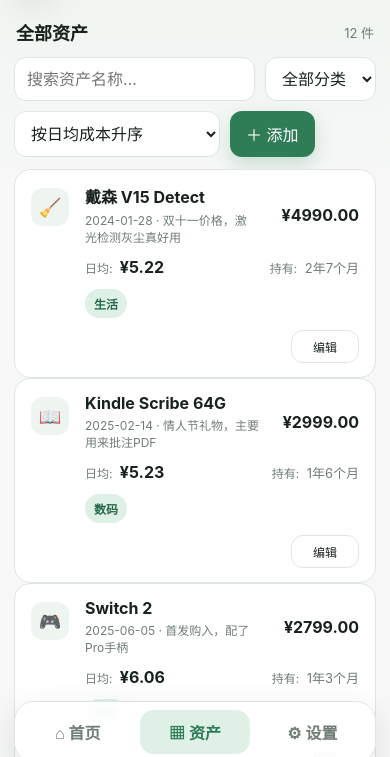
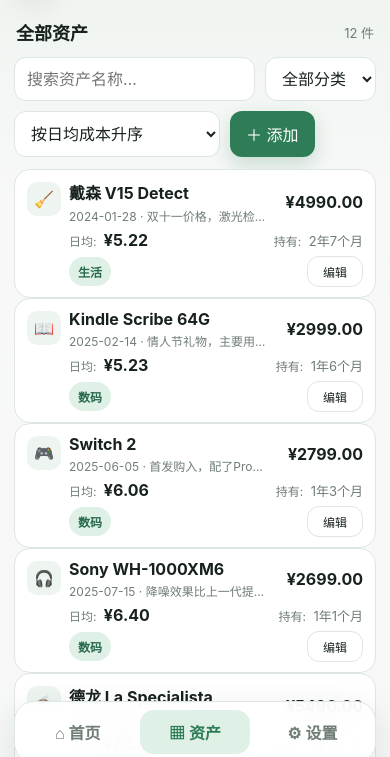
Before and after one commit to HansXiong/wuzhi, a plain HTML site: page index.html in a window 390 px wide. Both pictures are taken after a click on the button "▦ 资产". Shown: the part 63-820 px from the top of the page. Drawn offline with Linux system fonts and the light colour scheme.

Commit message:
chore: bump version to v1.6.3

```diff
--- a/index.html
+++ b/index.html
@@ -461,26 +461,30 @@
       .settings-grid{grid-template-columns:1fr}
       .asset-row.header{display:none}
       .asset-row {
-        grid-template-columns: 42px 1fr auto;
-        row-gap: 12px;
-        column-gap: 12px;
+        grid-template-columns: 34px minmax(0, 1fr) auto;
+        row-gap: 6px;
+        column-gap: 8px;
+        padding: 10px 12px;
         align-items: center;
       }
-      .a-icon { grid-column: 1; grid-row: 1 / 5; align-self: start; margin-top: 4px; }
-      .a-main { grid-column: 2; grid-row: 1; }
+      .a-icon { grid-column: 1; grid-row: 1 / 4; align-self: start; margin-top: 2px; }
+      .a-icon .icon { width: 34px; height: 34px; border-radius: 10px; font-size: 16px; }
+      .a-main { grid-column: 2; grid-row: 1; min-width: 0; }
+      .a-main .asset-name { display: -webkit-box; -webkit-line-clamp: 2; -webkit-box-orient: vertical; overflow: hidden; }
+      .a-main .asset-meta { white-space: nowrap; overflow: hidden; text-overflow: ellipsis; }
       .a-price { grid-column: 3; grid-row: 1; text-align: right; }
 
       .a-daily { grid-column: 2; grid-row: 2; }
       .a-hold { grid-column: 3; grid-row: 2; text-align: right; font-size: 13px; color: var(--muted); }
 
-      .a-cat { grid-column: 2; grid-row: 3; }
+      .a-cat { grid-column: 2; grid-row: 3; min-width: 0; }
       .a-action {
-        grid-column: 2 / 4;
-        grid-row: 4;
+        grid-column: 3;
+        grid-row: 3;
         display: flex;
         justify-content: flex-end;
       }
-      .a-action .ghost-btn { min-width: 68px; }
+      .a-action .ghost-btn { min-width: 56px; padding: 6px 9px !important; }
 
       .m-label { display: inline; font-size: 12px; color: var(--muted); font-weight: normal; margin-right: 4px; }
       .a-price .m-label { display: none; }
@@ -713,7 +717,7 @@
               </div>
             </div>
             <div class="about-list">
-              <div class="about-row"><span>版本</span><span>PWA v1.6.2</span></div>
+              <div class="about-row"><span>版本</span><span>PWA v1.6.3</span></div>
               <div class="about-row"><span>数据存储</span><span>IndexedDB 本地数据库</span></div>
               <div class="about-row"><span>离线使用</span><span>首次加载完成后可离线打开</span></div>
               <div class="about-row"><span>核心指标</span><span>总资产 · 持有时间 · 日均成本</span></div>
--- a/sw.js
+++ b/sw.js
@@ -1,4 +1,4 @@
-const CACHE_NAME = 'wuzhi-pwa-v1.6.2';
+const CACHE_NAME = 'wuzhi-pwa-v1.6.3';
 const APP_SHELL = [
   './',
   './index.html',
```
Also changed, not shown: README.txt.
